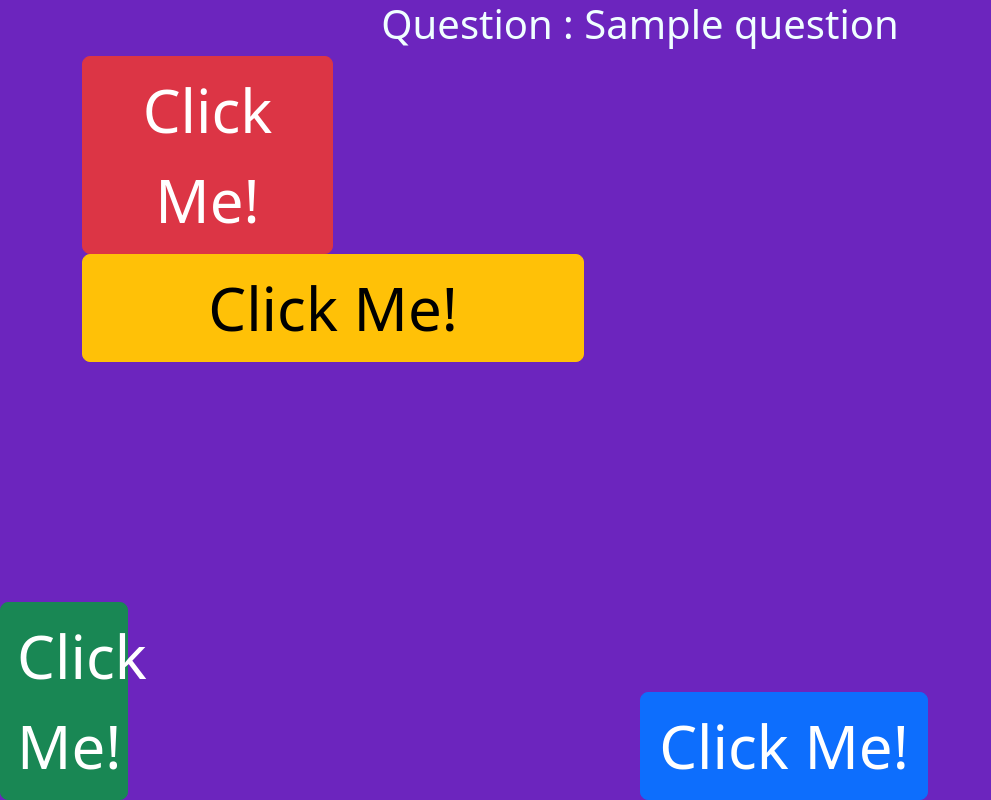
After one commit to Antonio69999/quizz, a PHP site: page /quizz_alt.php in a window 1280 px wide. The commit adds this page. Shown: the whole page, without its empty margins (0-991 px from the left). Run offline with PHP 8.4, Linux system fonts and the light colour scheme; tables that the repository leaves empty or names only in its code hold one stand-in row (values such as "Sample post").

Commit message:
button_answers

```diff
--- /dev/null
+++ b/assets/answers.css
@@ -0,0 +1,6 @@
+body {
+    background-color: #6c25be !important;
+    height: 0%;
+    margin: 0;
+    padding: 0;
+}
--- a/display_quizz.php
+++ b/display_quizz.php
@@ -31,7 +31,7 @@ if (!isset($_SESSION['displayed-questions'])) {
         </h1>
     </div>
 
-    <form action="./process/right_traitement.php" method="post">
+    <form action="./process/right_traitement.php" method="post" id="form">
         <div class="container justify-content-evenly fixed-bottom">
             <div class="button-wrapper">
                 <?php   #stock les reponses aux questions dans une variable
--- /dev/null
+++ b/quizz_alt.php
@@ -0,0 +1,60 @@
+<?php
+require_once('./utils/connexion.php');
+
+$request = $db->prepare('SELECT * FROM questions ORDER BY RAND() LIMIT 0,2');
+$request->execute();
+$questions = $request->fetchAll();
+?>
+
+
+<!DOCTYPE html>
+<html lang="en">
+
+<head>
+    <meta charset="UTF-8">
+    <meta name="viewport" content="width=device-width, initial-scale=1.0">
+    <link rel="stylesheet" href="assets/quizz.css">
+    <link href="https://cdn.jsdelivr.net/npm/bootstrap@5.3.0/dist/css/bootstrap.min.css" rel="stylesheet" integrity="sha384-9ndCyUaIbzAi2FUVXJi0CjmCapSmO7SnpJef0486qhLnuZ2cdeRhO02iuK6FUUVM" crossorigin="anonymous">
+    <title>QUIZZ</title>
+</head>
+
+<body>
+    <div class="d-flex justify-content-center text-jusitfy">
+        <h1 class="text-center"><?php
+                                require_once('./utils/connexion.php');
+
+                                $request = $db->prepare('SELECT * FROM questions ORDER BY RAND() LIMIT 1');
+                                $request->execute();
+                                $questions = $request->fetchAll();
+
+                                foreach ($questions as $question) {
+                                    echo ("Question : " . ' ' . $question['question']);
+                                }
+                                ?>
+        </h1>
+    </div>
+
+    <div class="container">
+
+        <div class="col-6">
+            <button class="btn btn-danger btn-lg">Click Me!</button>
+        </div>
+        <div>
+            <button class="btn btn-warning btn-lg">Click Me!</button>
+        </div>
+        <div class="col-6 position-absolute bottom-0 end-0">
+            <button class="btn btn-primary btn-lg">Click Me!</button>
+        </div>
+        <div class="position-absolute bottom-0 start-0">
+            <button class="btn btn-success btn-lg">Click Me!</button>
+        </div>
+
+    </div>
+
+
+
+    <script src="https://cdn.jsdelivr.net/npm/bootstrap@5.3.0/dist/js/bootstrap.bundle.min.js" integrity="sha384-geWF76RCwLtnZ8qwWowPQNguL3RmwHVBC9FhGdlKrxdiJJigb/j/68SIy3Te4Bkz" crossorigin="anonymous"></script>
+
+</body>
+
+</html>
```
Also changed, not shown: process/right_traitement.php (+22 -9 lines), display_right.php (deleted).
